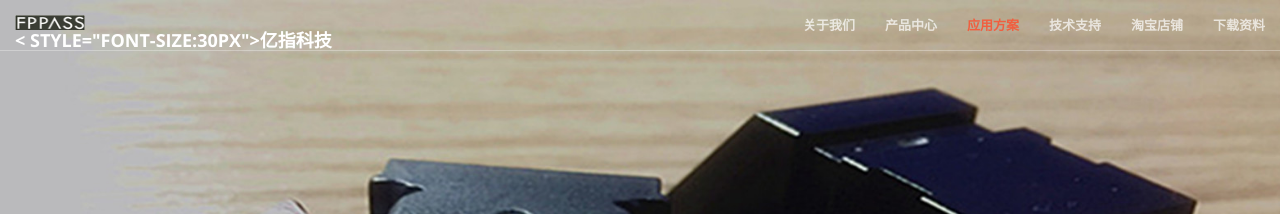
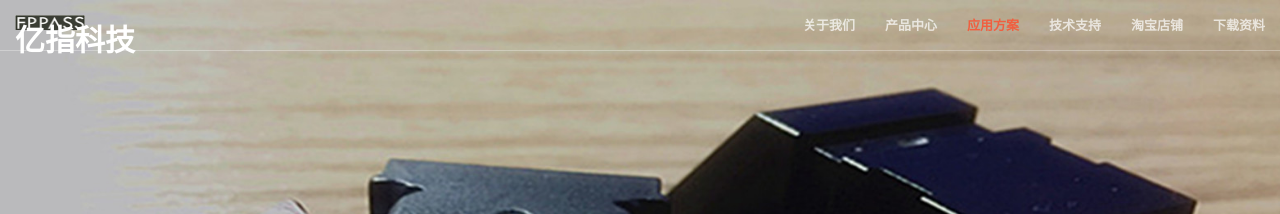
Before and after one commit to easyfp/easyfp.github.io, a Jekyll site: the page built from index.html, in a window 1280 px wide. Shown: the top 214 px of the page. Built offline with Jekyll 4.4.1, drawn with Linux system fonts in a browser that asks for light colours.

Commit message:
Update nav.html

```diff
--- a/_includes/nav.html
+++ b/_includes/nav.html
@@ -12,7 +12,7 @@
                  <span class="icon-bar"></span>
 
             </button>
-            <a class="navbar-brand page-scroll" href="#page-top"><img src="img/portfolio/7.jpg"width="70" height="15">< style="font-size:30px">亿指科技</a>
+            <a class="navbar-brand page-scroll" href="#page-top" style="font-size:30px"><img src="img/portfolio/7.jpg"width="70" height="15">亿指科技</a>
             </div>
 
         <!-- Collect the nav links, forms, and other content for toggling -->
```
